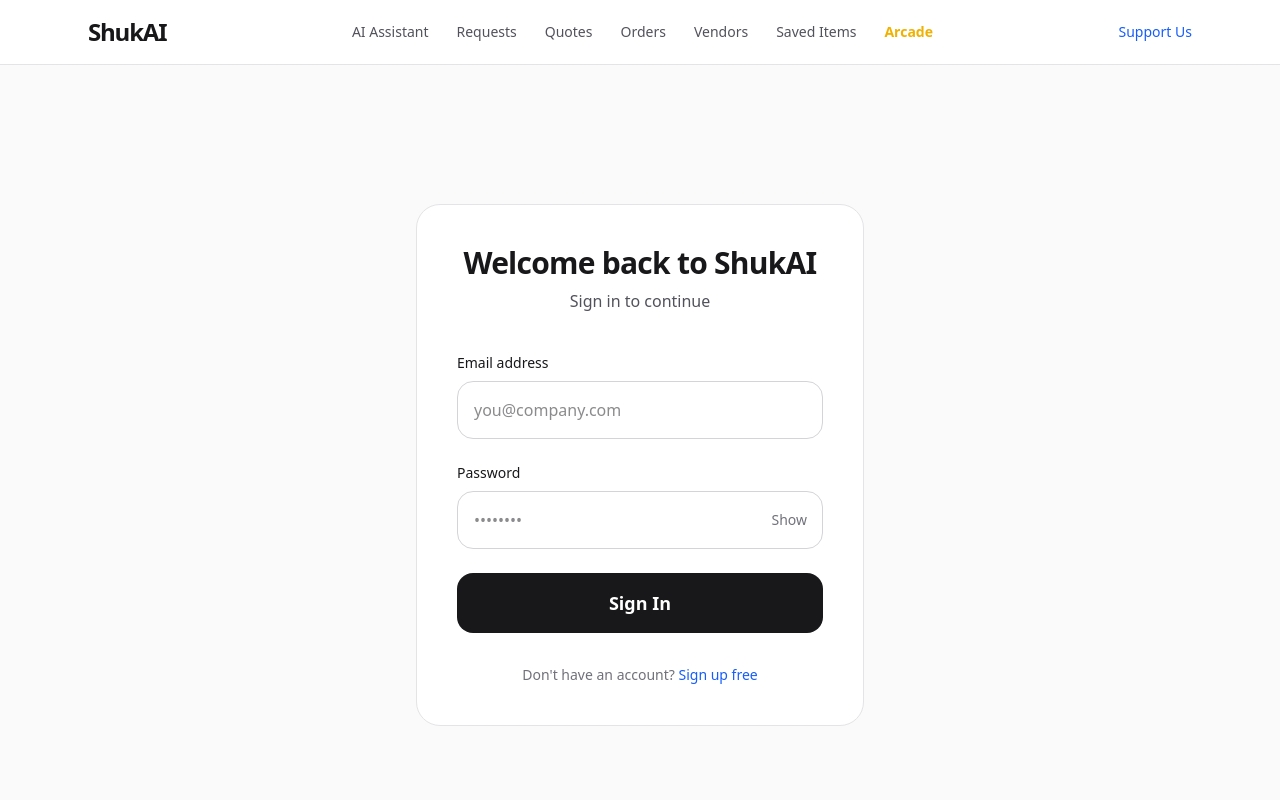
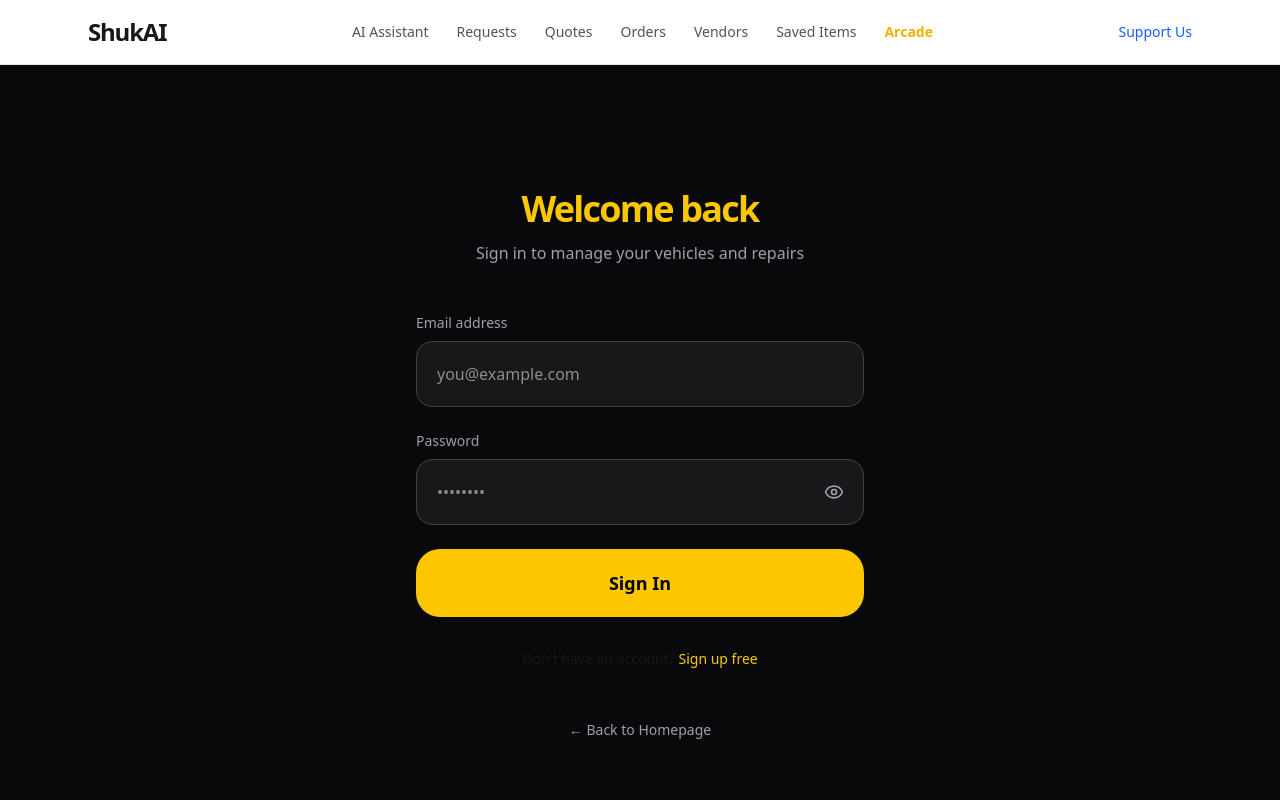
Before and after one commit to Gr33nstonecorp/shuka, a Next.js app: page /login in a window 1280 px wide. Shown: the top 800 px of the page. Built offline with nearby package versions, Linux system fonts and the light colour scheme; no server answers.

Commit message:
Update page.tsx

```diff
--- a/app/login/page.tsx
+++ b/app/login/page.tsx
@@ -1,9 +1,9 @@
-
 "use client";
 
 import { createClient } from "@supabase/supabase-js";
 import { useState } from "react";
 import Link from "next/link";
+import { Eye, EyeOff } from "lucide-react";
 
 export default function LoginPage() {
   const [email, setEmail] = useState("");
@@ -22,6 +22,7 @@ export default function LoginPage() {
     setLoading(true);
     setError("");
 
+    try {
       const { error: signInError } = await supabase.auth.signInWithPassword({
         email,
         password,
@@ -32,54 +33,57 @@ export default function LoginPage() {
       } else {
         window.location.href = "/";
       }
-
+    } catch (err) {
+      setError("Something went wrong. Please try again.");
+    } finally {
       setLoading(false);
+    }
   };
 
   return (
-    <div className="min-h-screen bg-zinc-50 dark:bg-zinc-950 flex items-center justify-center p-6">
-      <div className="max-w-md w-full bg-white dark:bg-zinc-900 border border-zinc-200 dark:border-zinc-800 rounded-3xl p-10">
-        <div className="text-center mb-10">
-          <h1 className="text-3xl font-bold tracking-tight">Welcome back to ShukAI</h1>
-          <p className="text-zinc-600 dark:text-zinc-400 mt-2">Sign in to continue</p>
+    <div className="min-h-screen bg-zinc-950 flex items-center justify-center p-6">
+      <div className="max-w-md w-full">
+        <div className="text-center mb-12">
+          <h1 className="text-4xl font-black tracking-tighter text-yellow-400">Welcome back</h1>
+          <p className="text-zinc-400 mt-3">Sign in to manage your vehicles and repairs</p>
         </div>
 
         {error && (
-          <div className="mb-6 p-4 bg-red-50 dark:bg-red-950 text-red-700 dark:text-red-300 rounded-2xl text-sm">
+          <div className="mb-8 p-4 bg-red-900/50 border border-red-700 rounded-2xl text-red-300 text-sm">
             {error}
           </div>
         )}
 
         <form onSubmit={handleLogin} className="space-y-6">
           <div>
-            <label className="block text-sm font-medium mb-2">Email address</label>
+            <label className="block text-sm text-zinc-400 mb-2">Email address</label>
             <input
               type="email"
               value={email}
               onChange={(e) => setEmail(e.target.value)}
               required
-              className="w-full p-4 rounded-2xl border border-zinc-300 dark:border-zinc-700 bg-white dark:bg-zinc-950 focus:outline-none focus:border-blue-500"
-              placeholder="you@company.com"
+              className="w-full bg-zinc-900 border border-zinc-700 rounded-2xl p-5 text-white focus:border-yellow-400 focus:outline-none"
+              placeholder="you@example.com"
             />
           </div>
 
           <div>
-            <label className="block text-sm font-medium mb-2">Password</label>
+            <label className="block text-sm text-zinc-400 mb-2">Password</label>
             <div className="relative">
               <input
                 type={showPassword ? "text" : "password"}
                 value={password}
                 onChange={(e) => setPassword(e.target.value)}
                 required
-                className="w-full p-4 rounded-2xl border border-zinc-300 dark:border-zinc-700 bg-white dark:bg-zinc-950 focus:outline-none focus:border-blue-500 pr-12"
+                className="w-full bg-zinc-900 border border-zinc-700 rounded-2xl p-5 text-white focus:border-yellow-400 focus:outline-none pr-12"
                 placeholder="••••••••"
               />
               <button
                 type="button"
                 onClick={() => setShowPassword(!showPassword)}
-                className="absolute right-4 top-1/2 -translate-y-1/2 text-zinc-500 hover:text-zinc-700 dark:hover:text-zinc-300 text-sm font-medium"
+                className="absolute right-5 top-1/2 -translate-y-1/2 text-zinc-400 hover:text-white"
               >
-                {showPassword ? "Hide" : "Show"}
+                {showPassword ? <EyeOff size={20} /> : <Eye size={20} />}
               </button>
             </div>
           </div>
@@ -87,17 +91,21 @@ export default function LoginPage() {
           <button
             type="submit"
             disabled={loading}
-            className="w-full py-4 bg-zinc-900 hover:bg-black disabled:bg-zinc-400 text-white font-semibold rounded-2xl transition text-lg"
+            className="w-full py-5 bg-yellow-400 hover:bg-yellow-300 disabled:bg-zinc-700 text-black font-semibold rounded-3xl text-lg transition active:scale-95"
           >
             {loading ? "Signing in..." : "Sign In"}
           </button>
         </form>
 
-        <div className="mt-8 text-center text-sm text-zinc-500">
+        <div className="mt-8 text-center text-sm">
           Don't have an account?{" "}
-          <Link href="/signup" className="text-blue-600 hover:underline font-medium">
+          <Link href="/signup" className="text-yellow-400 hover:underline">
             Sign up free
           </Link>
+        </div>
+
+        <div className="mt-12 text-center">
+          <Link href="/" className="text-zinc-400 hover:text-white text-sm">← Back to Homepage</Link>
         </div>
       </div>
     </div>
```
Lines whose indentation alone changed are shown as unchanged.
